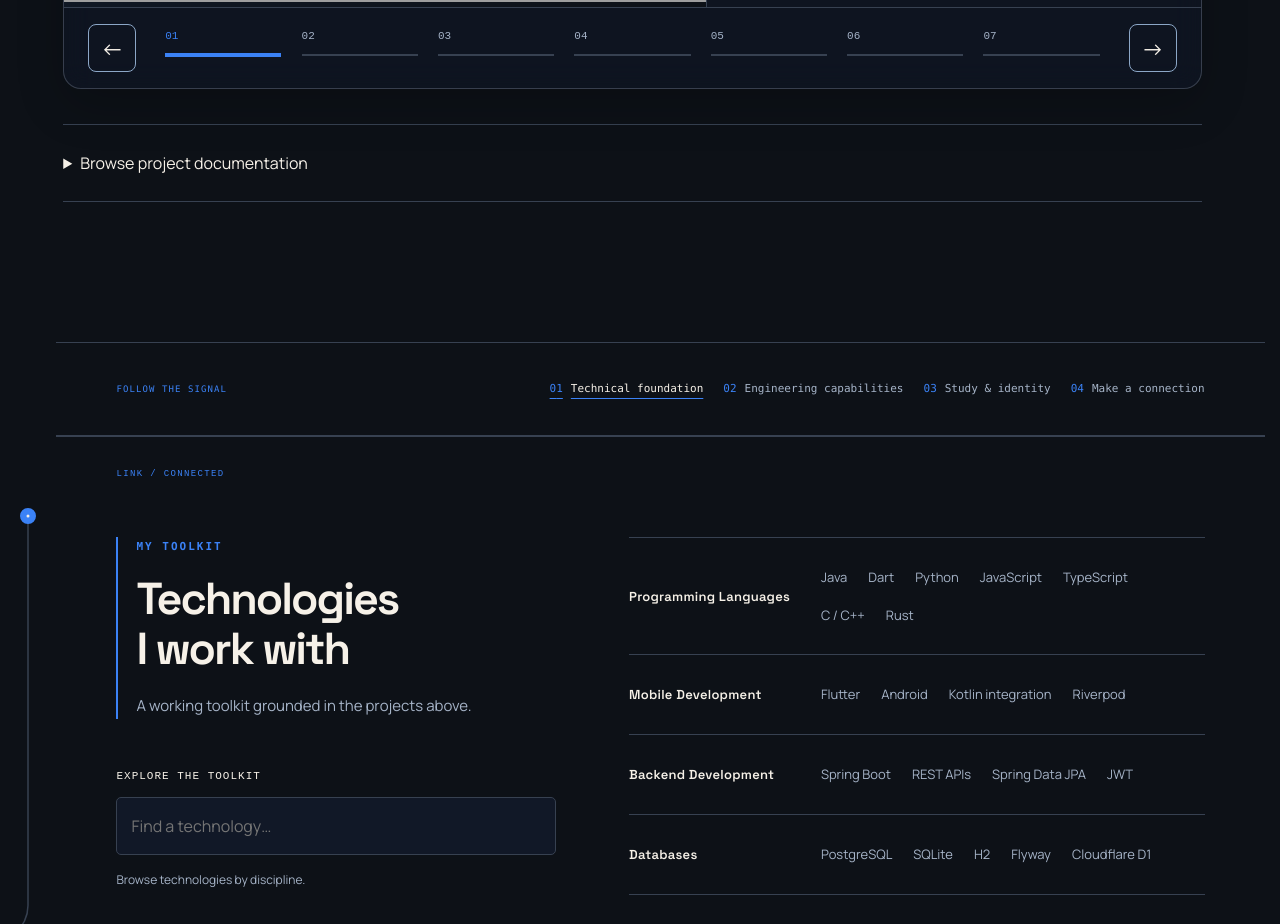
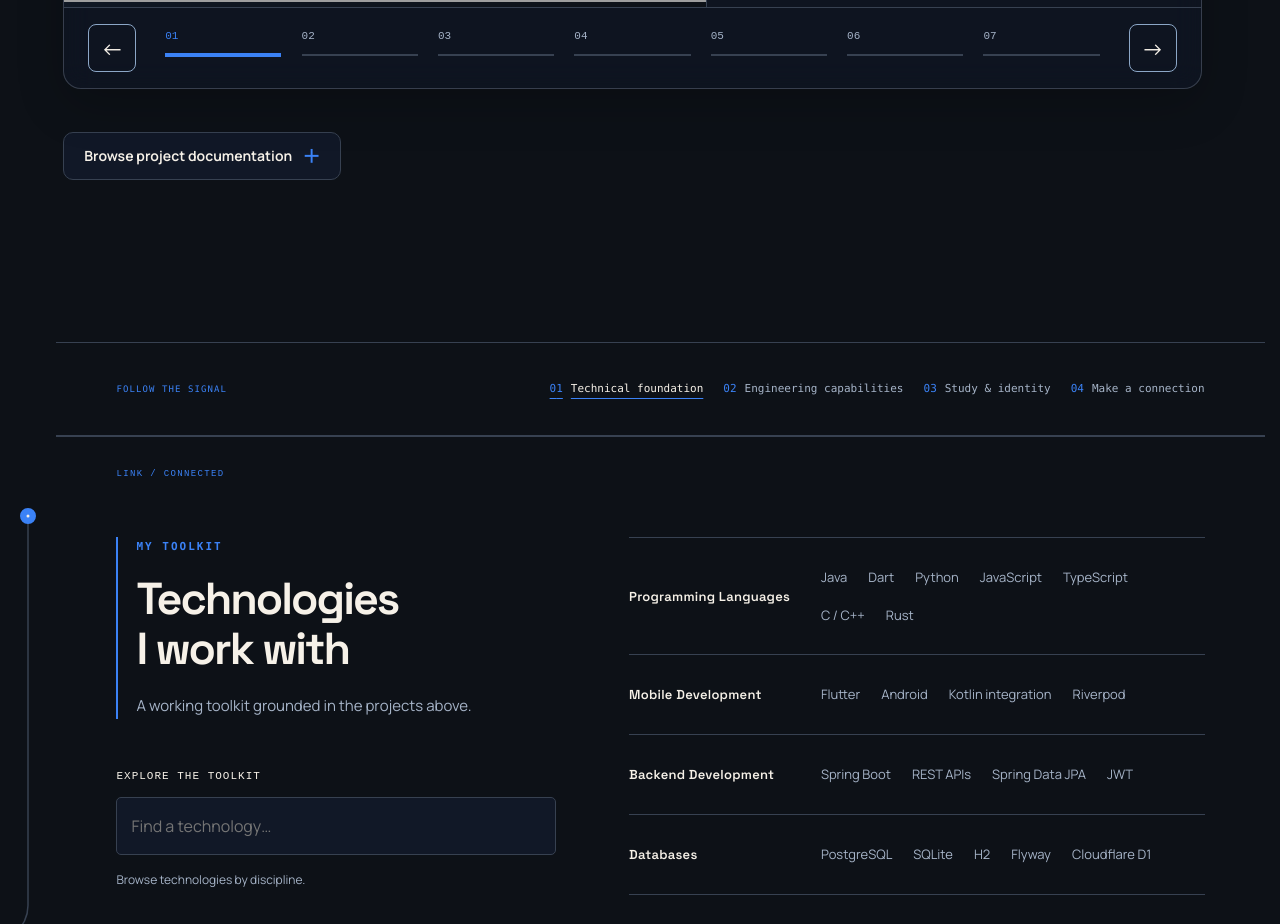
Before and after one commit to Prabin-Poudel-1/Portfolio-website, a React (Vite) app: page / in a window 1280 px wide. Shown: the part 1800-2724 px from the top of the page. Built offline with nearby package versions, Linux system fonts and the light colour scheme; grey boxes are pictures that could not be loaded.

Commit message:
Style Browse project documentation as a clean interactive button

```diff
--- a/src/styles/interactions.css
+++ b/src/styles/interactions.css
@@ -222,19 +222,41 @@
   margin-top: 35px;
   border-block: 1px solid var(--border);
 }
+.project-index {
+  border-block: none;
+}
 .project-index > summary {
+  display: inline-flex;
+  align-items: center;
+  gap: 10px;
   cursor: pointer;
-  padding: 24px 0;
-  font-size: 16px;
+  padding: 13px 20px;
+  margin-top: 8px;
+  margin-bottom: 22px;
+  min-height: 48px;
+  width: fit-content;
+  font: 650 14px/1.35 var(--font-body, system-ui, sans-serif);
+  color: var(--text);
+  background: var(--surface);
+  border: 1px solid var(--border);
+  border-radius: 10px;
+  list-style: none;
+  transition: border-color 180ms ease, background-color 180ms ease;
 }
-.project-index > summary > span {
-  float: right;
-  font: 10px monospace;
-  color: var(--muted);
+.project-index > summary::-webkit-details-marker { display: none; }
+.project-index > summary::after {
+  content: "＋";
+  font-size: 18px;
+  line-height: 1;
+  color: var(--accent);
 }
-.project-index[open] > summary {
-  margin-bottom: 40px;
+.project-index[open] > summary::after { content: "−"; }
+.project-index > summary:hover {
+  border-color: var(--accent);
+  background: var(--panel-2);
 }
+.project-index > summary:focus-visible { outline: 2px solid var(--focus); outline-offset: 4px; }
+.project-index[open] > summary { margin-bottom: 28px; }
 .project-archive {
   padding: 0;
 }
@@ -497,11 +519,6 @@
   .type-cover strong {
     font-size: 22px;
   }
-  .project-index > summary > span {
-    float: none;
-    display: block;
-    margin-top: 10px;
-  }
   .pending-projects {
     grid-template-columns: 1fr;
   }
```
